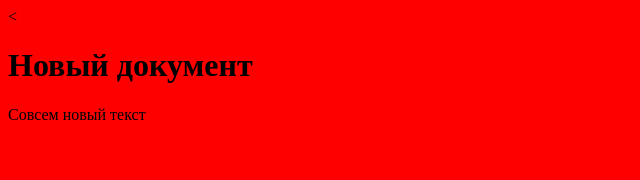
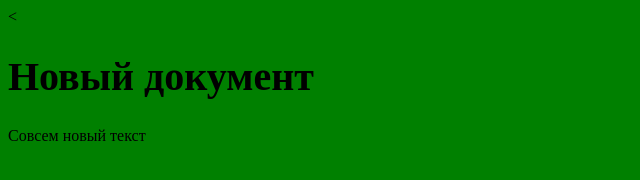
Before and after one commit to lexdanik/testgit, a plain HTML site: page index.html in a window 1280 px wide. Shown: the whole page, without its empty margins (0-640 px from the left). Drawn offline with Linux system fonts and the light colour scheme.

Commit message:
Green background

```diff
--- a/css/style.css
+++ b/css/style.css
@@ -1,3 +1,4 @@
 body {
-	background: red;
+	background: green;
 }
+h1 {font-size: 40px;}
```
